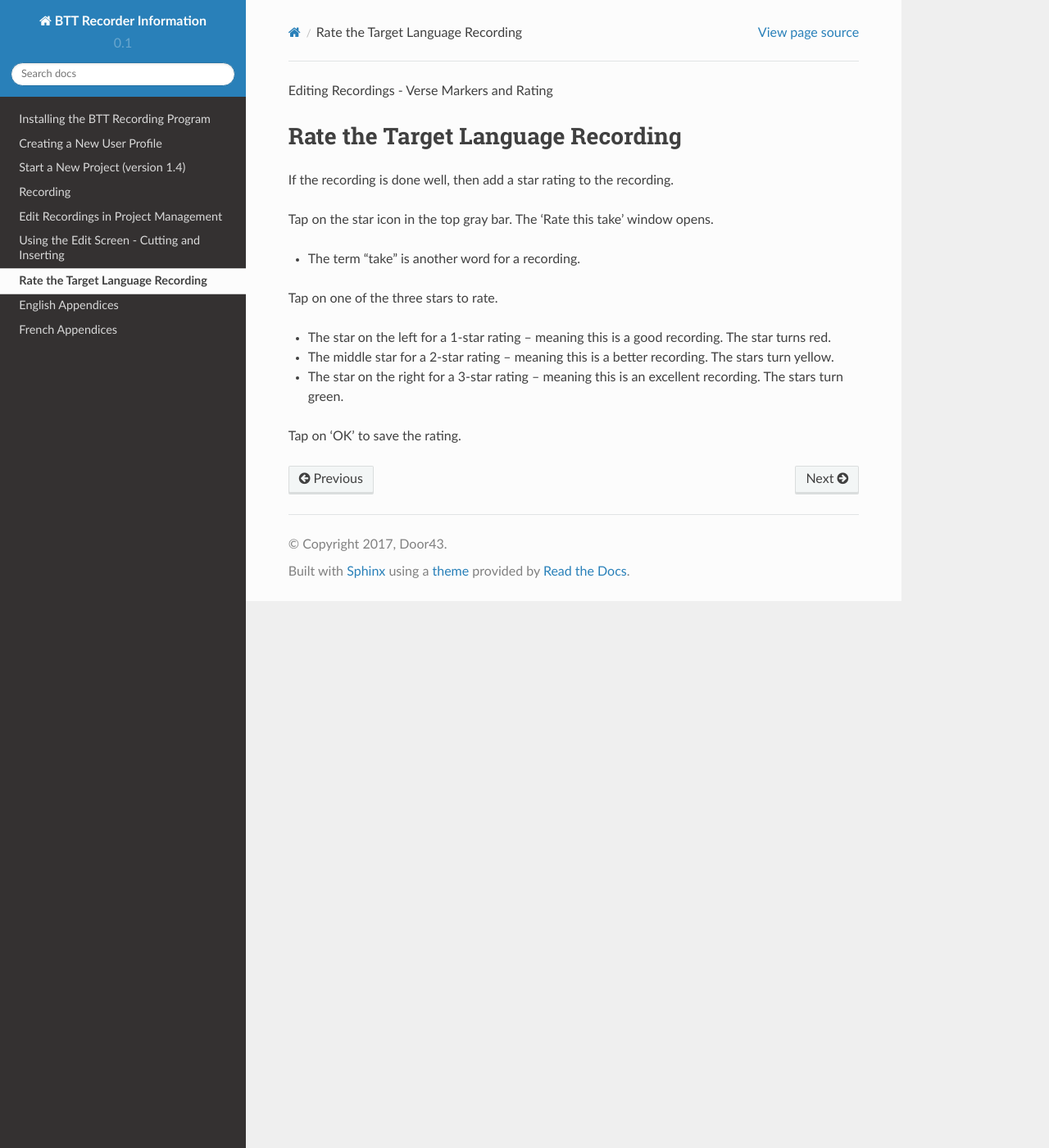
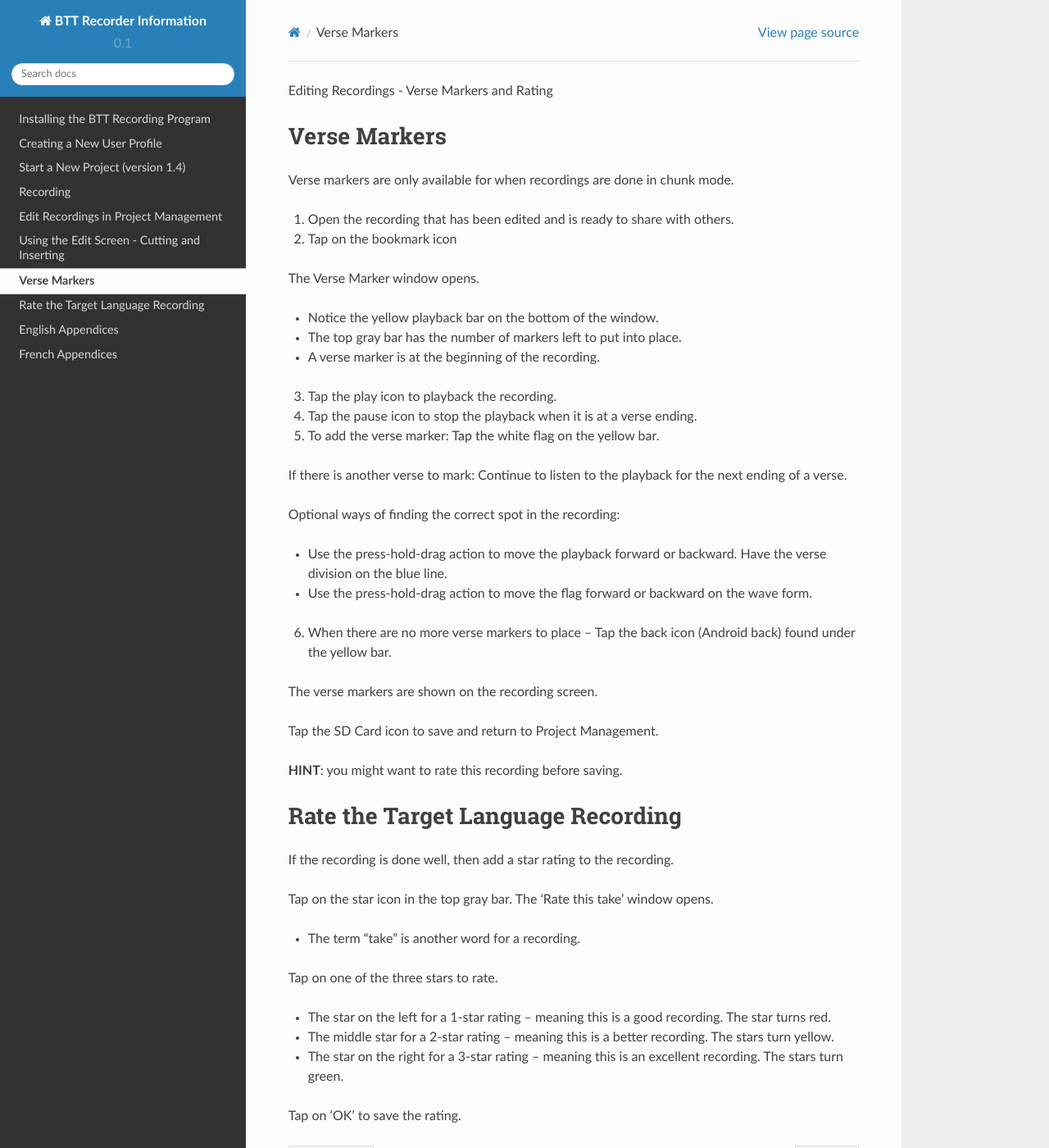
Before and after one commit to pgamer78/btt-recorder-docs, a Sphinx documentation site: the page built from docs/editing3.rst, in a window 1280 px wide and 1400 px high. Shown: the whole window at 82% size. Built offline with Sphinx 7.4.7 and the Read the Docs theme 2.0.0, drawn with Linux system fonts in a browser that asks for light colours; pages that are not in the unit, such as notebooks, are missing from menus.

Commit message:
Update editing3.rst

```diff
--- a/docs/editing3.rst
+++ b/docs/editing3.rst
@@ -1,4 +1,40 @@
 Editing Recordings - Verse Markers and Rating
+
+Verse Markers
+-----
+
+Verse markers are only available for when recordings are done in chunk mode.
+
+1. Open the recording that has been edited and is ready to share with others.
+2. Tap on the bookmark icon
+
+The Verse Marker window opens.
+
+* Notice the yellow playback bar on the bottom of the window.
+* The top gray bar has the number of markers left to put into place.
+* A verse marker is at the beginning of the recording.
+
+3. Tap the play icon to playback the recording.
+4. Tap the pause icon to stop the playback when it is at a verse ending.
+5. To add the verse marker: Tap the white flag on the yellow bar.
+
+If there is another verse to mark: Continue to listen to the playback for the next ending of a verse.
+
+Optional ways of finding the correct spot in the recording:
+
+* Use the press-hold-drag action to move the playback forward or backward. Have the verse division on the blue line.
+* Use the press-hold-drag action to move the flag forward or backward on the wave form.
+
+6. When there are no more verse markers to place – Tap the back icon (Android back) found under the yellow bar.
+
+The verse markers are shown on the recording screen.
+
+Tap the SD Card icon to save and return to Project Management.
+
+**HINT**: you might want to rate this recording before saving.
+
+
+
 
 Rate the Target Language Recording
 -----
```
